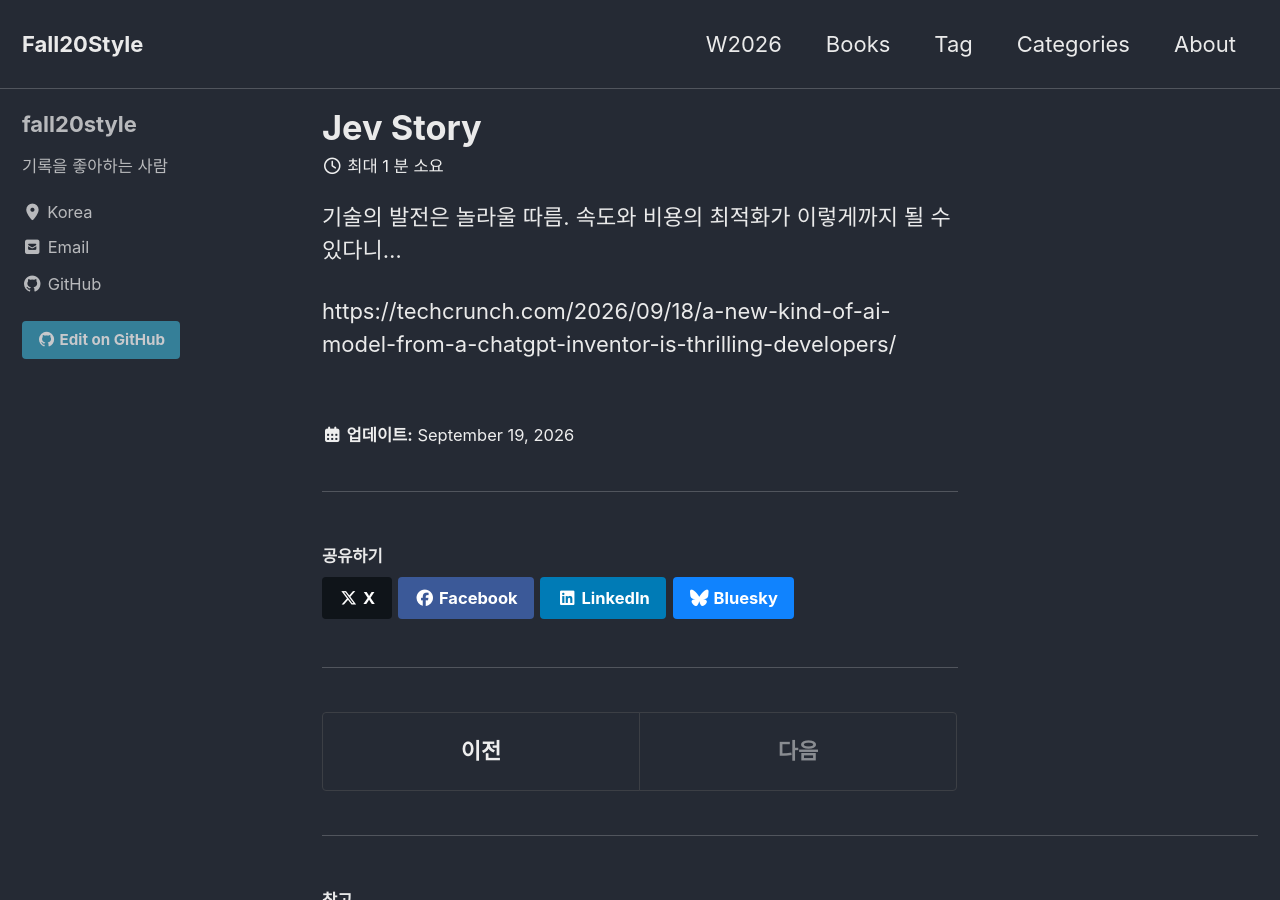
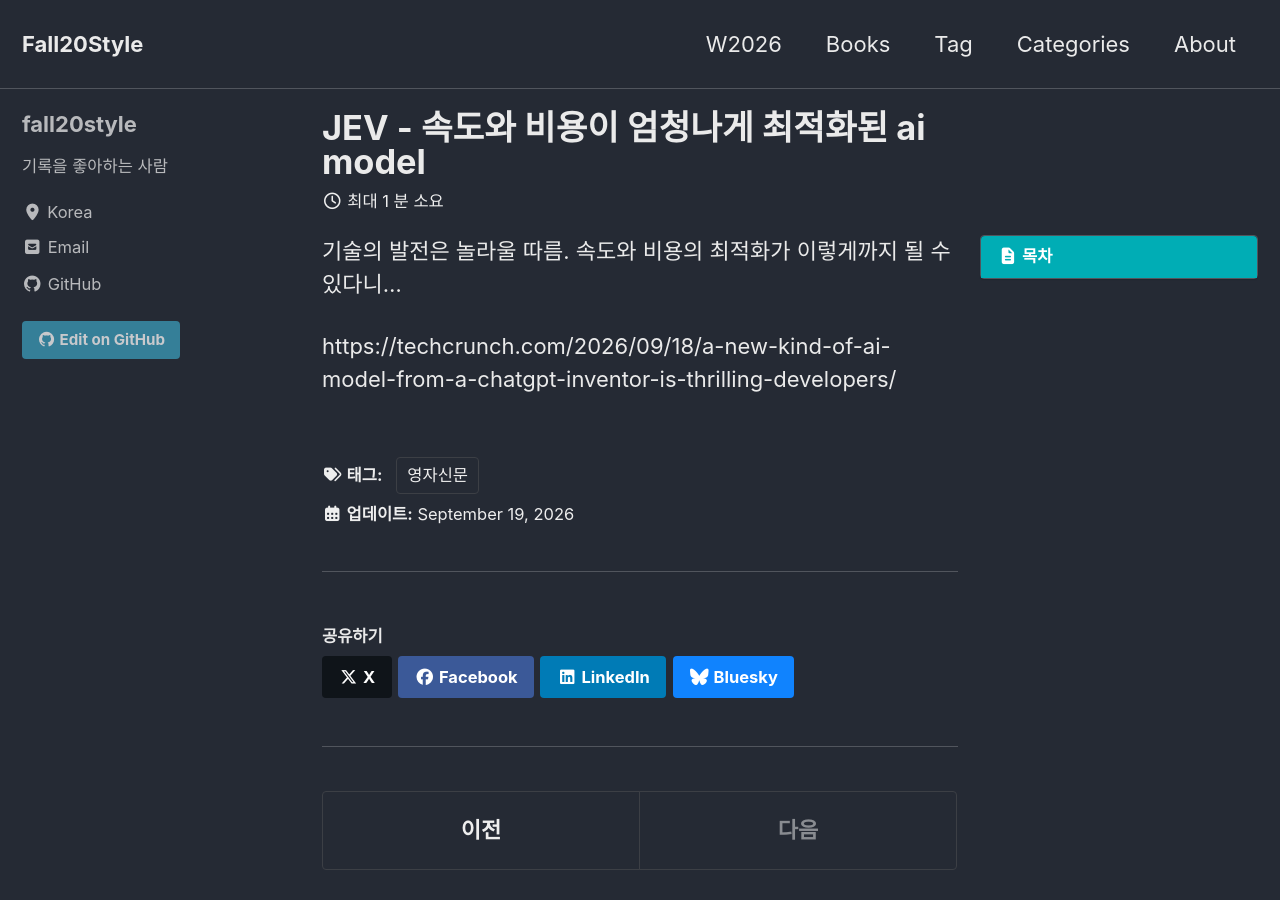
Before and after one commit to fall20style/fall20style.github.io, a Jekyll site: the page built from _posts/2026-09-19-jev-story.md, in a window 1280 px wide and 900 px high. Built offline with Jekyll 4.4.1, drawn with Linux system fonts in a browser that asks for light colours; cached includes are drawn as plain includes.

Commit message:
Update 2026-09-19-jev-story.md

```diff
--- a/_posts/2026-09-19-jev-story.md
+++ b/_posts/2026-09-19-jev-story.md
@@ -1,3 +1,20 @@
+---
+title: JEV - 속도와 비용이 엄청나게 최적화된 ai model
+layout: single
+author_profile: true
+read_time: true
+comments: true
+share: true
+related: true
+popular: true
+tags:
+  - 영자신문
+categories:
+toc: true
+toc_sticky: true
+toc_label: 목차
+description: desc가 여기에
+---
 
 기술의 발전은 놀라울 따름.
 속도와 비용의 최적화가 이렇게까지 될 수 있다니...
```
